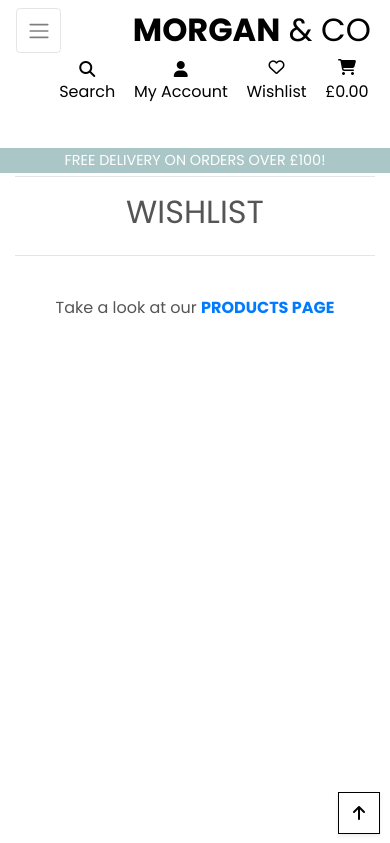
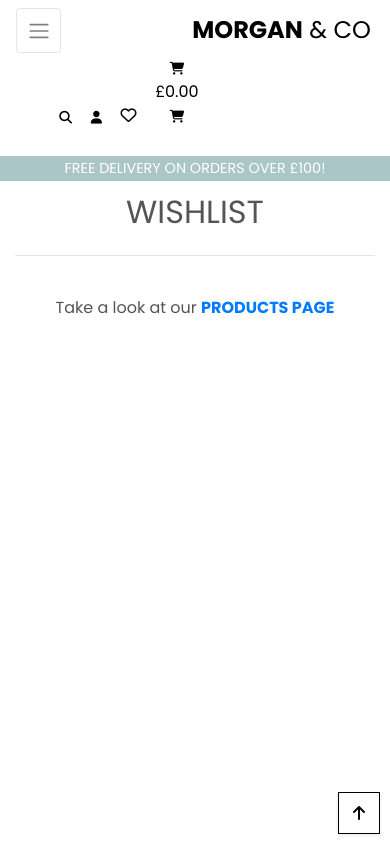
Before and after one commit to rhysmoggs/ms4-morgan-and-co, a Django app: page /wishlist/ in a window 390 px wide. Shown: the top 843 px of the page. Run offline with Django 3.2, Linux system fonts and the light colour scheme; the visitor is signed in with stand-in values (Sample User, id 1); data comes from the database, SQL or seed files in the repository; data that the repository does not hold is empty; some libraries are stand-ins or nearby versions.

Commit message:
Dev: add media queries for smaller screens and hide nav logo text

```diff
--- a/static/css/base.css
+++ b/static/css/base.css
@@ -321,7 +321,7 @@ input[name='q']::placeholder {
     }
 
     .company-text {
-        font-size: 3rem;
+        font-size: 2.5rem;
     }
 }
 
@@ -339,19 +339,11 @@ input[name='q']::placeholder {
         top: 64px;
     }
 
-    .company-text {
-        font-size: 2.5rem;
-    }
-
-    .hero-text {
-        font-size: 2rem;
-    }
-
     /* .nav-link {
         padding: 0.15rem;
     } */
 
-    .nav-link i.fa-lg {
+    .nav-link i.fas {
         font-size: 1rem;
     }
 
@@ -386,3 +378,14 @@ input[name='q']::placeholder {
         height: 40vw;
     }
 }
+
+/* responsive styling for under 481px */
+@media (max-width: 481px) {
+    .nav-link i.fas {
+        font-size: 0.8rem;
+    }
+
+    .company-text {
+        font-size: 1.5rem;
+    }
+}
--- a/templates/base.html
+++ b/templates/base.html
@@ -112,7 +112,7 @@
             <span class="navbar-toggler-icon"></span>
           </button>
           <a href="{% url 'home' %}" class="nav-link d-block d-lg-none">
-            <h2 class="logo-font text-black my-0"><strong>Morgan</strong> &amp; Co</h2>
+            <h2 class="company-text text-black my-0"><strong>Morgan</strong> &amp; Co</h2>
           </a>
           {% include 'includes/mobile-top-header.html' %}
           {% include 'includes/main-nav.html' %}
--- a/templates/includes/mobile-top-header.html
+++ b/templates/includes/mobile-top-header.html
@@ -3,7 +3,7 @@
       <a class="text-black nav-link d-block d-lg-none" href="#" id="mobile-search" data-toggle="dropdown" aria-haspopup="true" aria-expanded="false">
           <div class="text-center">
               <div><i class="fas fa-search fa-lg"></i></div>
-              <p class="my-0">Search</p>
+              <p class="my-0 d-none d-sm-block">Search</p>
           </div>
       </a>
       <div class="dropdown-menu border-0 w-100 p-3 rounded-0 my-0" aria-labelledby="mobile-search">
@@ -25,7 +25,7 @@
       <a class="text-black nav-link d-block d-lg-none" href="#" id="user-options" data-toggle="dropdown" aria-haspopup="true" aria-expanded="false">
           <div class="text-center">
               <div><i class="fas fa-user fa-lg"></i></div>
-              <p class="my-0">My Account</p>
+              <p class="my-0 d-none d-sm-block">My Account</p>
           </div>
       </a>
       <div class="dropdown-menu border-0" aria-labelledby="user-options">
@@ -45,15 +45,13 @@
         <li class="list-inline-item">
             <a class="text-black nav-link d-block d-lg-none" href="{% url 'wishlist' %}">
                 <div class="text-center">
-                <p class="my-0">
                     {% if wishlist %}
                         <div><i class="fas fa-heart"></i></div>
-                    Wishlist
+                        <p class="my-0 d-none d-sm-block">Wishlist</p>
                     {% else %}
                         <div><i class="far fa-heart"></i></div>
-                    Wishlist
+                        <p class="my-0 d-none d-sm-block">Wishlist</p>
                     {% endif %}
-                </p>
                 </div>
             </a>
         </li>
@@ -61,14 +59,20 @@
     <li class="list-inline-item">
       <a class="{% if grand_total %}text-primary font-weight-bold{% else %}text-black{% endif %} nav-link d-block d-lg-none" href="{% url 'view_bag' %}">
           <div class="text-center">
+            <!-- hide logo next session -->
+            <!-- hide logo next session -->
+            <!-- hide logo next session -->
+            <!-- hide logo next session -->
+            <!-- hide logo next session -->
               <div><i class="fas fa-shopping-cart"></i></div>
-              <p class="my-0">
               {% if grand_total %}
-                      £{{ grand_total|floatformat:2 }}
+              <p class="my-0">£{{ grand_total|floatformat:2 }}</p>
               {% else %}
-                      £0.00
+              <p class="my-0">£0.00</p>
               {% endif %}
-              </p>
+              <div><i class="fas fa-shopping-cart"></i></div>
+            <!-- hide logo next session -->
+            <!-- hide logo next session -->
         </div>
       </a>
     </li>
--- a/wishlist/templates/wishlist/wishlist.html
+++ b/wishlist/templates/wishlist/wishlist.html
@@ -54,6 +54,7 @@
                                 <th scope="col">Product Info</th>
                                 <th scope="col"></th>
                                 <th scope="col">Price</th>
+                                <th scope="col"></th>
                             </tr>
                         </thead>
                         {% for product in wishlist %}
```
Lines whose indentation alone changed are shown as unchanged.
